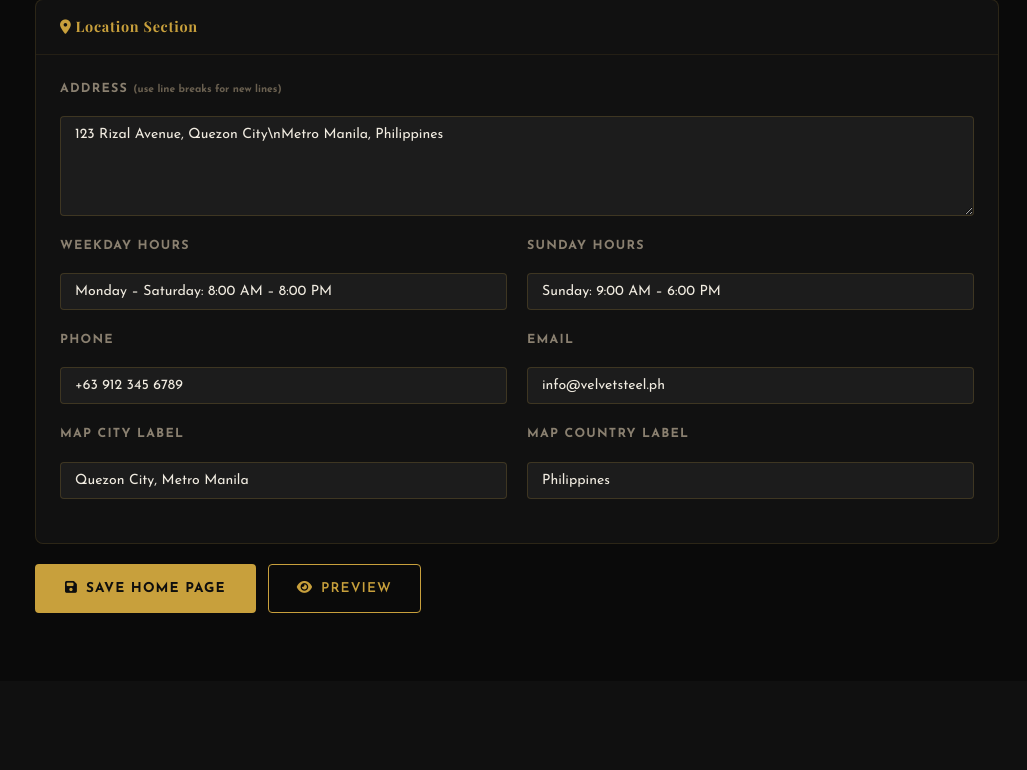
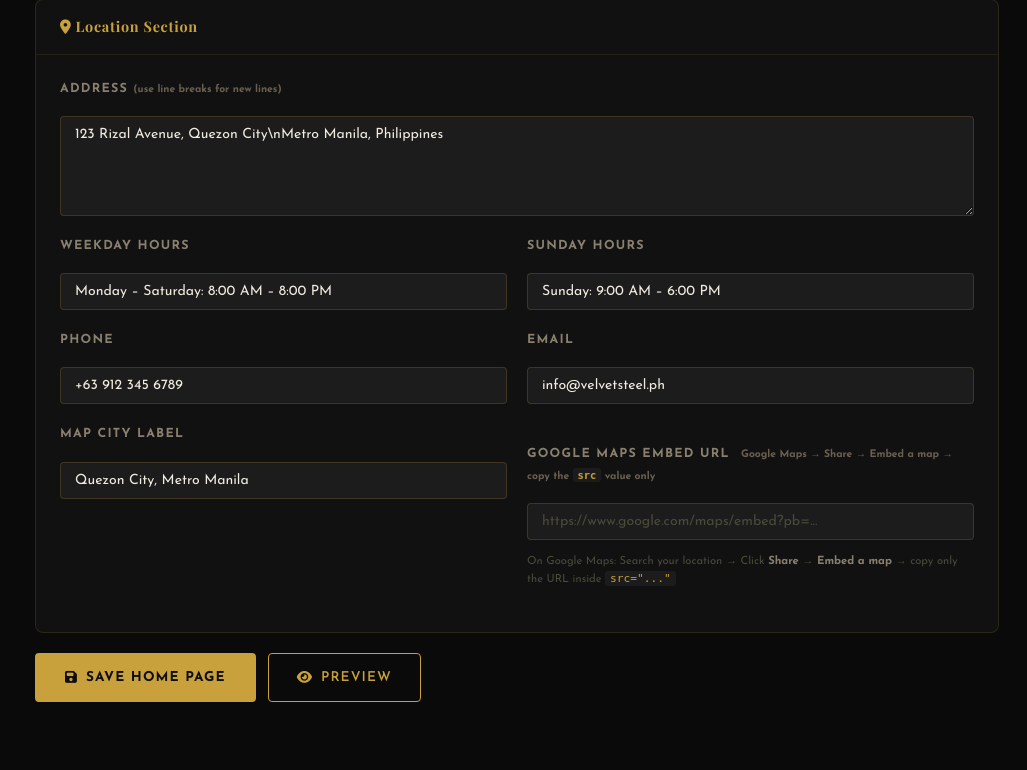
Before and after one commit to JohnDev19/Velvet-Steel, a Django app: page /admin-panel/home-page/ in a window 1280 px wide. Shown: the part 2330-3100 px from the top of the page, without its empty margins (253-1280 px from the left). Before the commit the page ends 2943 px from the top, so only its background shows below. Run offline with Django 4.2, Linux system fonts and the light colour scheme; the visitor is signed in with stand-in values (Sample User, id 1); data comes from the database, SQL or seed files in the repository; data that the repository does not hold is empty.

Commit message:
Last Sync: 2026-04-03 20:08 (macOS)

```diff
--- a/reservations/admin_views.py
+++ b/reservations/admin_views.py
@@ -659,14 +659,15 @@ def admin_home_page_edit(request):
         if not page:
             page = HomePage()
         fields = [
-            'hero_location', 'hero_small_title', 'hero_large_title', 'hero_subtitle',
-            'feat1_title', 'feat1_desc', 'feat2_title', 'feat2_desc',
-            'feat3_title', 'feat3_desc', 'feat4_title', 'feat4_desc',
-            'services_subtitle', 'barbers_subtitle', 'testimonials_subtitle',
-            'cta_subtitle',
-            'loc_address', 'loc_hours_weekday', 'loc_hours_sunday',
-            'loc_phone', 'loc_email', 'loc_map_city', 'loc_map_country',
-        ]
+    'hero_location', 'hero_small_title', 'hero_large_title', 'hero_subtitle',
+    'feat1_title', 'feat1_desc', 'feat2_title', 'feat2_desc',
+    'feat3_title', 'feat3_desc', 'feat4_title', 'feat4_desc',
+    'services_subtitle', 'barbers_subtitle', 'testimonials_subtitle',
+    'cta_subtitle',
+    'loc_address', 'loc_hours_weekday', 'loc_hours_sunday',
+    'loc_phone', 'loc_email', 'loc_map_city', 'loc_map_country',
+    'loc_map_embed',
+    ]
         for f in fields:
             val = request.POST.get(f, '').strip()
             if val:
--- a/reservations/models.py
+++ b/reservations/models.py
@@ -288,7 +288,7 @@ class HomePage(Document):
     loc_phone            = StringField(default='+63 912 345 6789')
     loc_email            = StringField(default='info@velvetsteel.ph')
     loc_map_city         = StringField(default='Quezon City, Metro Manila')
-    loc_map_country      = StringField(default='Philippines')
+    loc_map_embed        = StringField(default='https://www.google.com/maps/embed?pb=!1m18!1m12!1m3!1d3860.819515648185!2d121.04945731484!3d14.647037989777!2m3!1f0!2f0!3f0!3m2!1i1024!2i768!4f13.1!3m3!1m2!1s0x3397b70c45a1e40f%3A0x9e4f61e1eb6cc49e!2sQuezon%20City%2C%20Metro%20Manila!5e0!3m2!1sen!2sph!4v1609459200000!5m2!1sen!2sph')
 
     updated_at           = DateTimeField(default=timezone.now)
 
--- a/static/css/main.css
+++ b/static/css/main.css
@@ -541,7 +541,7 @@ em { font-style: italic; color: var(--gold); }
 .loc-icon { width: 40px; height: 40px; border: 1px solid var(--gold); border-radius: var(--radius); display: flex; align-items: center; justify-content: center; color: var(--gold); flex-shrink: 0; }
 .loc-item strong { display: block; font-size: 0.8rem; letter-spacing: 0.1em; text-transform: uppercase; color: var(--gold); margin-bottom: 4px; }
 .loc-item p { font-size: 0.9rem; color: var(--text-secondary); line-height: 1.6; }
-.location-map { aspect-ratio: 4/3; background: var(--dark-3); border: 1px solid var(--border); border-radius: var(--radius-lg); display: flex; flex-direction: column; align-items: center; justify-content: center; gap: 12px; }
+.location-map { aspect-ratio: 4/3; background: var(--dark-3); border: 1px solid var(--border); border-radius: var(--radius-lg); display: flex; flex-direction: column; align-items: center; justify-content: center; gap: 12px; overflow: hidden; }
 .map-placeholder i { font-size: 4rem; color: var(--gold); opacity: 0.5; }
 .map-placeholder p { font-size: 1rem; color: var(--text-secondary); }
 .map-placeholder span { font-size: 0.85rem; color: var(--text-muted); }
--- a/templates/admin_panel/home_page_edit.html
+++ b/templates/admin_panel/home_page_edit.html
@@ -163,11 +163,20 @@
                 <input type="text" name="loc_map_city" class="form-control"
                        value="{{ page.loc_map_city|default:'Quezon City, Metro Manila' }}">
             </div>
-            <div class="form-group" style="margin:0;">
-                <label class="form-label">Map Country Label</label>
-                <input type="text" name="loc_map_country" class="form-control"
-                       value="{{ page.loc_map_country|default:'Philippines' }}">
-            </div>
+            <div class="form-group" style="margin:0;margin-top:20px;">
+          <label class="form-label">
+              Google Maps Embed URL
+              <small style="text-transform:none;letter-spacing:0;color:#6a6050;margin-left:6px;">
+                  Google Maps → Share → Embed a map → copy the <code style="background:#1c1c1c;padding:1px 5px;border-radius:3px;color:#c8a03c;">src</code> value only
+              </small>
+          </label>
+          <input type="text" name="loc_map_embed" class="form-control"
+                 value="{{ page.loc_map_embed|default:'' }}"
+                 placeholder="https://www.google.com/maps/embed?pb=...">
+          <small style="display:block;margin-top:6px;font-size:0.7rem;color:#4a4a3a;line-height:1.5;">
+              On Google Maps: Search your location → Click <strong style="color:#8a8070;">Share</strong> → <strong style="color:#8a8070;">Embed a map</strong> → copy only the URL inside <code style="background:#1c1c1c;padding:1px 5px;border-radius:3px;color:#c8a03c;">src="..."</code>
+          </small>
+      </div>
         </div>
     </div>
 </div>
```
Also changed, not shown: templates/home/index.html (+13 -0 lines).
